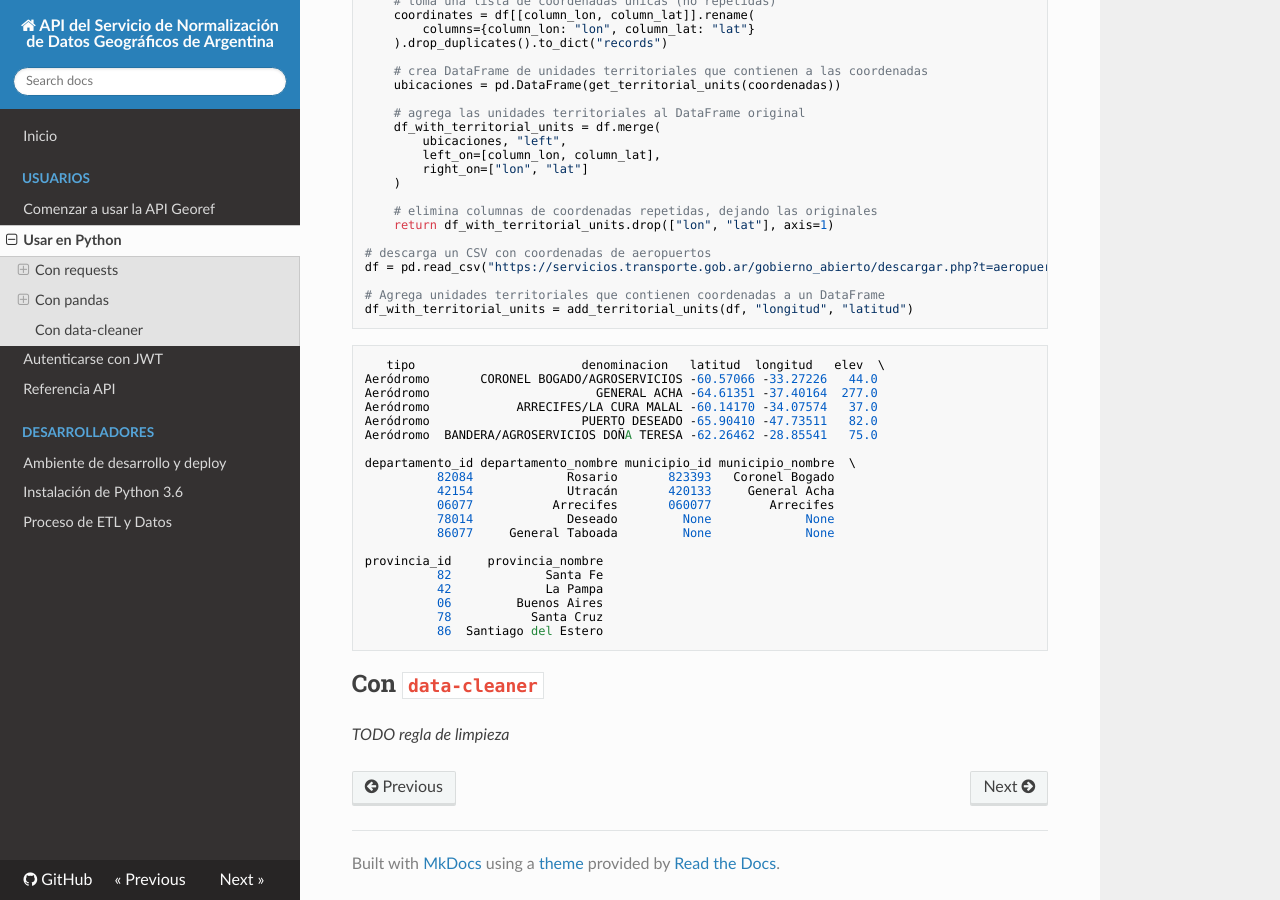
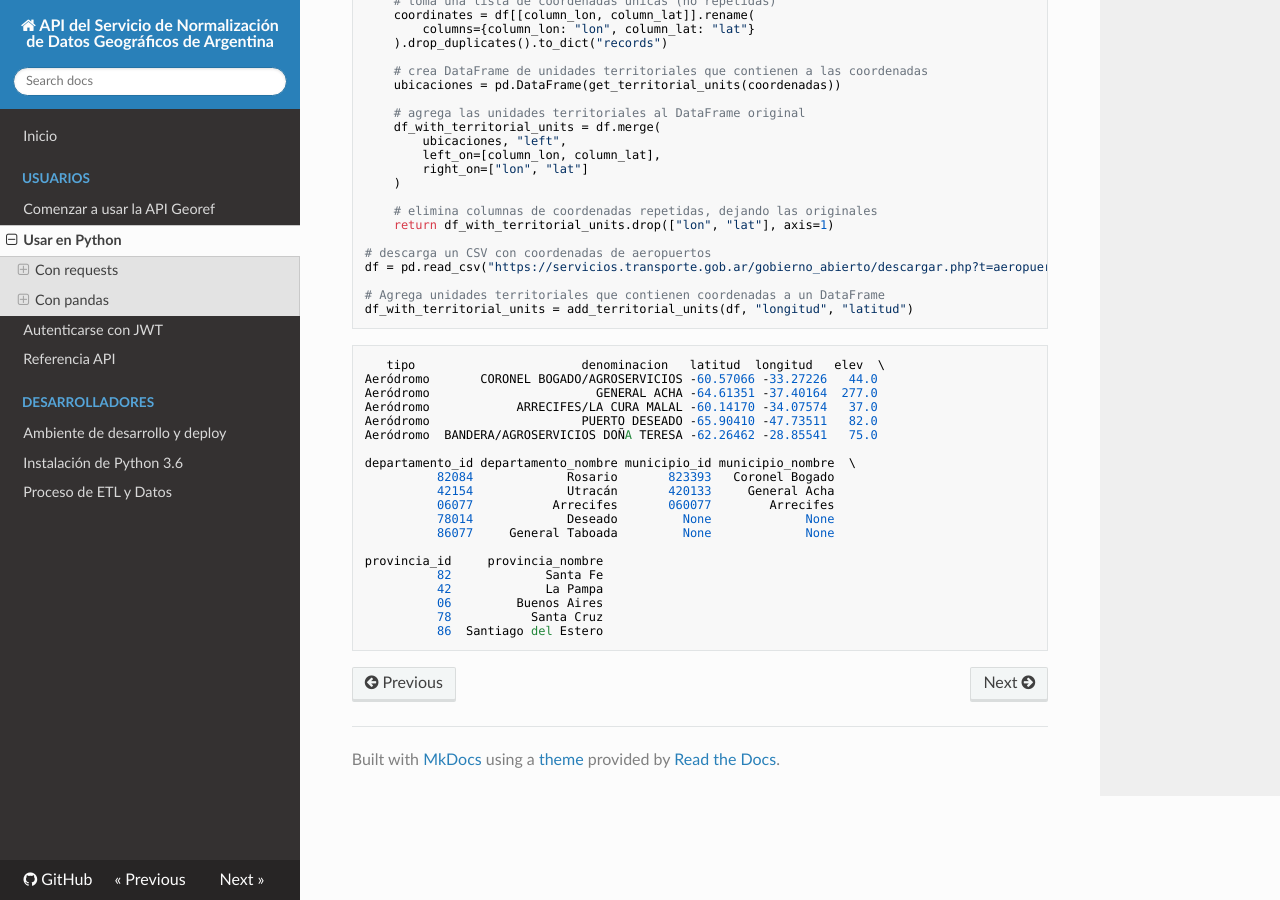
Before and after one commit to datosgobar/georef-ar-api, an MkDocs documentation site: the page built from docs/python_usage.md, in a window 1280 px wide and 900 px high, scrolled down 2964 px. Built offline with MkDocs 1.6.1, drawn with Linux system fonts in a browser that asks for light colours; nearby versions of some CDN libraries.

Commit message:
Saco sección data-cleaner para agregar más adelante.

````diff
--- a/docs/python_usage.md
+++ b/docs/python_usage.md
@@ -231,6 +231,4 @@ provincia_id     provincia_nombre
           86  Santiago del Estero
 ```
 
-## Con `data-cleaner`
-
-*TODO regla de limpieza*
+<!-- ## Con `data-cleaner` -->
````
